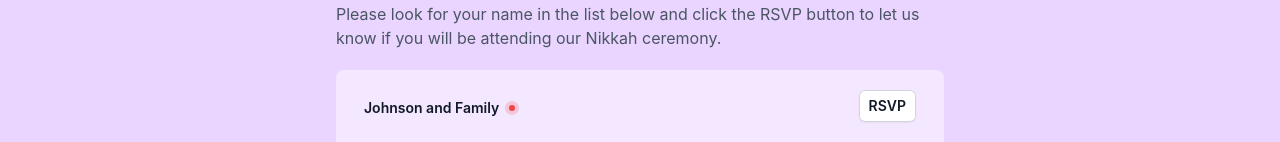
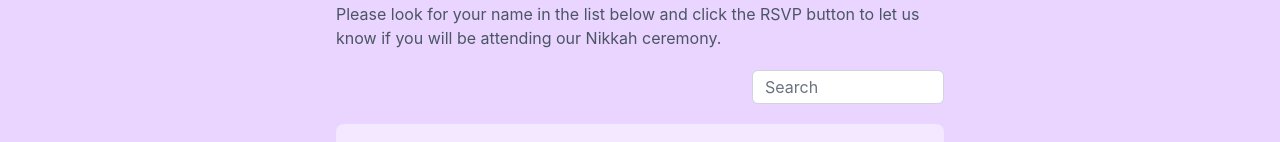
Before and after one commit to zainul1996/wedding, a Next.js app: page / in a window 1280 px wide. Shown: the part 506-648 px from the top of the page. Built offline with nearby package versions, Linux system fonts and the light colour scheme.

Commit message:
added search bar

```diff
--- a/src/pages/index.tsx
+++ b/src/pages/index.tsx
@@ -5,6 +5,7 @@ import { type Invitee, type ResponsesData } from "~/types";
 import fs from "fs/promises";
 import Link from "next/link";
 import Layout from "~/components/Layout";
+import { useState } from "react";
 
 interface Params {
   [key: string]: string | undefined;
@@ -42,12 +43,12 @@ const getStatusClass = (status: string) => {
   );
 };
 
-function classNames(...classes: string[]) {
-  return classes.filter(Boolean).join(" ");
-}
+const Home: React.FC<Props> = ({ invitesData }) => {
+  const [searchTerm, setSearchTerm] = useState("");
 
-const Home: React.FC<Props> = ({ invitesData }) => {
-  console.log(invitesData);
+  const filteredInvitesData = invitesData.filter((inviteeData) =>
+    inviteeData.familyName.toLowerCase().includes(searchTerm.toLowerCase())
+  );
   return (
     <>
       <Head>
@@ -59,18 +60,25 @@ const Home: React.FC<Props> = ({ invitesData }) => {
         <div className="mx-auto md:w-6/12">
           <h1 className="mb-5 mt-10 text-3xl font-bold text-gray-900">
             Invite List
-          </h1>{" "}
-          {/* Add a heading to the page */}
+          </h1>
           <p className="mb-5 text-gray-600">
             Please look for your name in the list below and click the RSVP
             button to let us know if you will be attending our Nikkah ceremony.
           </p>{" "}
-          {/* Add instructions for the user */}
+          <div className="mb-5 flex justify-end">
+            <input
+              type="text"
+              placeholder="Search"
+              className="w-40 rounded-md border border-gray-300 px-3 py-1 md:w-48"
+              value={searchTerm}
+              onChange={(e) => setSearchTerm(e.target.value)}
+            />
+          </div>
           <ul
             role="list"
             className="divide-y divide-purple-200 rounded-lg bg-purple-100 px-7"
           >
-            {invitesData.map((inviteeData) => (
+            {filteredInvitesData.map((inviteeData) => (
               <li
                 key={inviteeData.familyName}
                 className="flex items-center justify-between gap-x-6 py-5"
```
